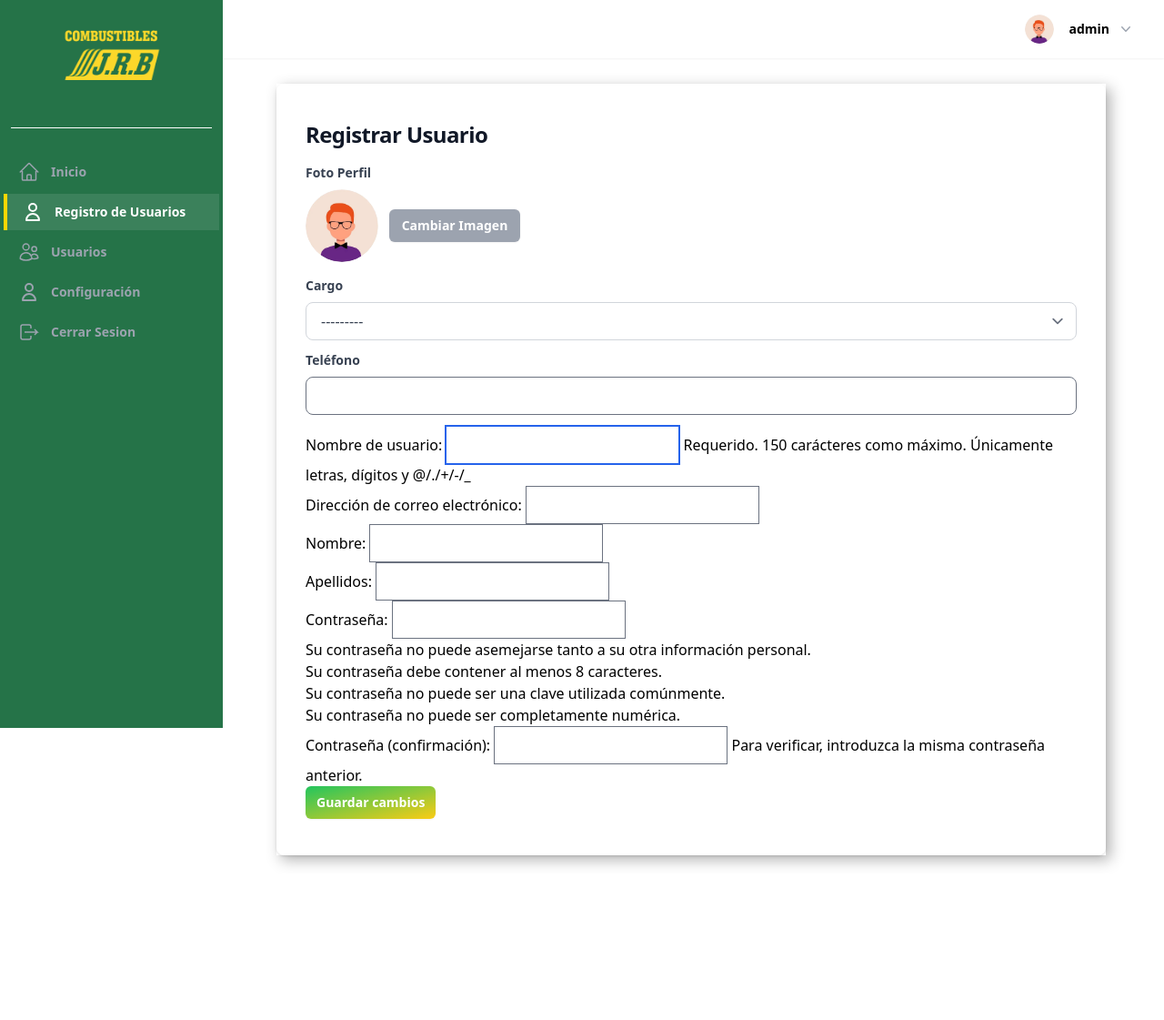
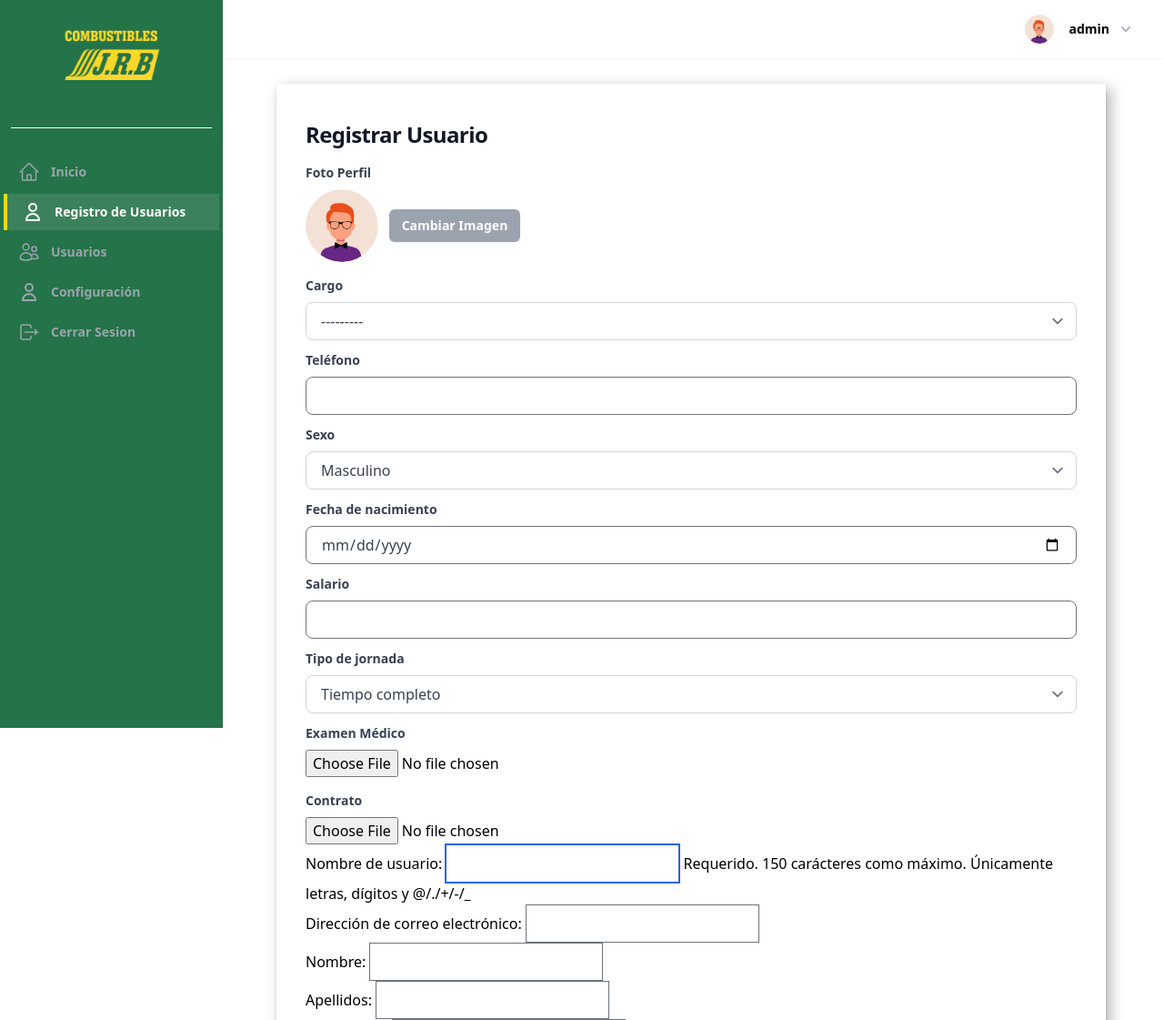
Before and after one commit to Leonard0nt/BenciData, a Django app: page /registro/ in a window 1280 px wide. Shown: the top 1121 px of the page at 91% size. Before the commit the page ends 953 px from the top, so only its background shows below. Run offline with Django 5.2, Linux system fonts and the light colour scheme; a user stored in the database is signed in; data comes from the database, SQL or seed files in the repository; both versions use the stored data as it was after the commit; parts of the project's set-up code (start-up, migrations or seed data) failed here and were passed over; some libraries are stand-ins or nearby versions.

Commit message:
atributosextra

```diff
--- a/UsuarioApp/apps.py
+++ b/UsuarioApp/apps.py
@@ -16,7 +16,7 @@ class UsuarioAppConfig(AppConfig):
                 return
             for code, name in PERMISOS:
                 Position.objects.get_or_create(
-                    user_position=name.strip,             # ahora guarda el código (p.ej. "OWNER")
+                    user_position=name.strip(),             # ahora guarda el código (p.ej. "OWNER")
                     defaults={"permission_code": code},  # y el permiso recibe el nombre (p.ej. "Dueño")
                 )
 
--- a/UsuarioApp/choices.py
+++ b/UsuarioApp/choices.py
@@ -4,4 +4,12 @@ PERMISOS = [
     ("ACCOUNTANT", "Contador"),
     ("HEAD_ATTENDANT", "Bombero encargado"),
     ("ATTENDANT", "Bombero"),
+
+    ]
+
+
+GENDER_CHOICES = [
+    ("M", "Masculino"),
+    ("F", "Femenino"),
+    ("O", "Otro"),
 ]
--- a/UsuarioApp/forms.py
+++ b/UsuarioApp/forms.py
@@ -11,6 +11,7 @@ from crispy_forms.helper import FormHelper
 from crispy_forms.layout import Layout, Div
 
 from .models import Profile, Position
+from .choices import GENDER_CHOICES
 
 
 class CustomPasswordChangeForm(PasswordChangeForm):
@@ -84,10 +85,52 @@ class ProfileUpdateForm(forms.ModelForm):
         required=False,
     )
     phone = forms.CharField(
-        max_length=20,
+    max_length=20,
+    required=False,
+    label="Teléfono",
+    widget=forms.TextInput(
+        attrs={
+            "class": "bg-white focus:outline-none border border-gray-300 rounded-lg py-2 px-4 block w-full leading-normal text-gray-700 mb-3"
+        }
+    ),
+    )
+    gender = forms.ChoiceField(
+        choices=GENDER_CHOICES,
         required=False,
-        label="Teléfono",
-        widget=forms.TextInput(
+        label="Sexo",
+        widget=forms.Select(
+            attrs={
+                "class": "bg-white focus:outline-none border border-gray-300 rounded-lg py-2 px-4 block w-full leading-normal text-gray-700 mb-3"
+            }
+        ),
+    )
+    date_of_birth = forms.DateField(
+        required=False,
+        label="Fecha de nacimiento",
+        widget=forms.DateInput(
+            attrs={
+                "type": "date",
+                "class": "bg-white focus:outline-none border border-gray-300 rounded-lg py-2 px-4 block w-full leading-normal text-gray-700 mb-3",
+            }
+        ),
+    )
+    salario = forms.DecimalField(
+        max_digits=10,
+        decimal_places=2,
+        required=False,
+        label="Salario",
+        widget=forms.NumberInput(
+            attrs={
+                "class": "bg-white focus:outline-none border border-gray-300 rounded-lg py-2 px-4 block w-full leading-normal text-gray-700 mb-3"
+            }
+        ),
+    )
+    is_partime = forms.TypedChoiceField(
+        choices=[(True, "Tiempo completo"), (False, "Medio tiempo")],
+        coerce=lambda x: x == "True",
+        required=False,
+        label="Tipo de jornada",
+        widget=forms.Select(
             attrs={
                 "class": "bg-white focus:outline-none border border-gray-300 rounded-lg py-2 px-4 block w-full leading-normal text-gray-700 mb-3"
             }
@@ -117,7 +160,16 @@ class ProfileUpdateForm(forms.ModelForm):
 
     class Meta:
         model = Profile
-        fields = ["image", "phone", "examen_medico", "contrato"]
+        fields = [
+            "image",
+            "phone",
+            "gender",
+            "date_of_birth",
+            "salario",
+            "is_partime",
+            "examen_medico",
+            "contrato",
+        ]
 
     def clean_image(self):
         image = self.cleaned_data.get("image")
--- a/UsuarioApp/models.py
+++ b/UsuarioApp/models.py
@@ -1,5 +1,6 @@
 from django.db import models
-from .choices import PERMISOS
+from .choices import PERMISOS, GENDER_CHOICES
+
 
 # Create your models here.
 
@@ -40,6 +41,18 @@ class Profile(models.Model):
         Position, on_delete=models.SET_NULL, null=True, blank=True
     )
     phone = models.CharField(max_length=20, blank=True, verbose_name="Teléfono")
+    gender = models.CharField(
+        max_length=1,
+        choices=GENDER_CHOICES,
+        null=True,
+        blank=True,
+        verbose_name="Sexo",
+    )
+    date_of_birth = models.DateField(
+        null=True,
+        blank=True,
+        verbose_name="Fecha de nacimiento",
+    )
     salario = models.DecimalField(
         max_digits=10, decimal_places=2, null=True, blank=True, verbose_name="Salario",
     )
@@ -130,3 +143,20 @@ class Profile(models.Model):
         verbose_name = "Perfil"
         verbose_name_plural = "Perfiles"
         ordering = ["-id"]
+
+
+class Statistics(models.Model):
+    user = models.OneToOneField(
+        User,
+        on_delete=models.CASCADE,
+        related_name="statistics",
+    )
+    asistencia = models.PositiveIntegerField(default=0, verbose_name="Asistencia")
+    vacaciones = models.PositiveIntegerField(default=0, verbose_name="Vacaciones")
+    permisos = models.PositiveIntegerField(default=0, verbose_name="Permisos")
+
+    class Meta:
+        db_table = "statistics"
+
+    def __str__(self):
+        return f"Estadísticas de {self.user.username}"
--- a/templates/pages/usuarios/registro_usuario.html
+++ b/templates/pages/usuarios/registro_usuario.html
@@ -18,11 +18,35 @@
         Cargo
       </label>
       {{ profile_form.position_FK }}
-       <label for="id_phone" class="block text-gray-700 text-sm font-bold mb-2">
+            <label for="id_phone" class="block text-gray-700 text-sm font-bold mb-2">
         Teléfono
       </label>
       {{ profile_form.phone }}
       {{ profile_form.phone.errors }}
+      <label for="id_gender" class="block text-gray-700 text-sm font-bold mb-2">
+        Sexo
+      </label>
+      {{ profile_form.gender }}
+      <label for="id_date_of_birth" class="block text-gray-700 text-sm font-bold mb-2">
+        Fecha de nacimiento
+      </label>
+      {{ profile_form.date_of_birth }}
+      <label for="id_salario" class="block text-gray-700 text-sm font-bold mb-2">
+        Salario
+      </label>
+      {{ profile_form.salario }}
+      <label for="id_is_partime" class="block text-gray-700 text-sm font-bold mb-2">
+        Tipo de jornada
+      </label>
+      {{ profile_form.is_partime }}
+      <label for="{{ profile_form.examen_medico.id_for_label }}" class="block text-gray-700 text-sm font-bold mb-2">
+        Examen Médico
+      </label>
+      {{ profile_form.examen_medico }}
+      <label for="{{ profile_form.contrato.id_for_label }}" class="block text-gray-700 text-sm font-bold mb-2 mt-4">
+        Contrato
+      </label>
+      {{ profile_form.contrato }}
       {{ user_form|crispy }}
 
       {% include "components/btn/button.html" with button_text="Guardar cambios" %}
```
Also changed, not shown: UsuarioApp/admin.py (+8 -1 lines), templates/pages/perfil/configuracion.html (+16 -0 lines), templates/pages/perfil/perfil.html (+8 -0 lines), UsuarioApp/migrations/0003_profile_date_of_birth_profile_gender_statistics.py (added), db.sqlite3, media/users/Leonardont0/7e28dce7-e754-4669-a6f3-d3a56394d45b.jpg (added), 1 other file.
